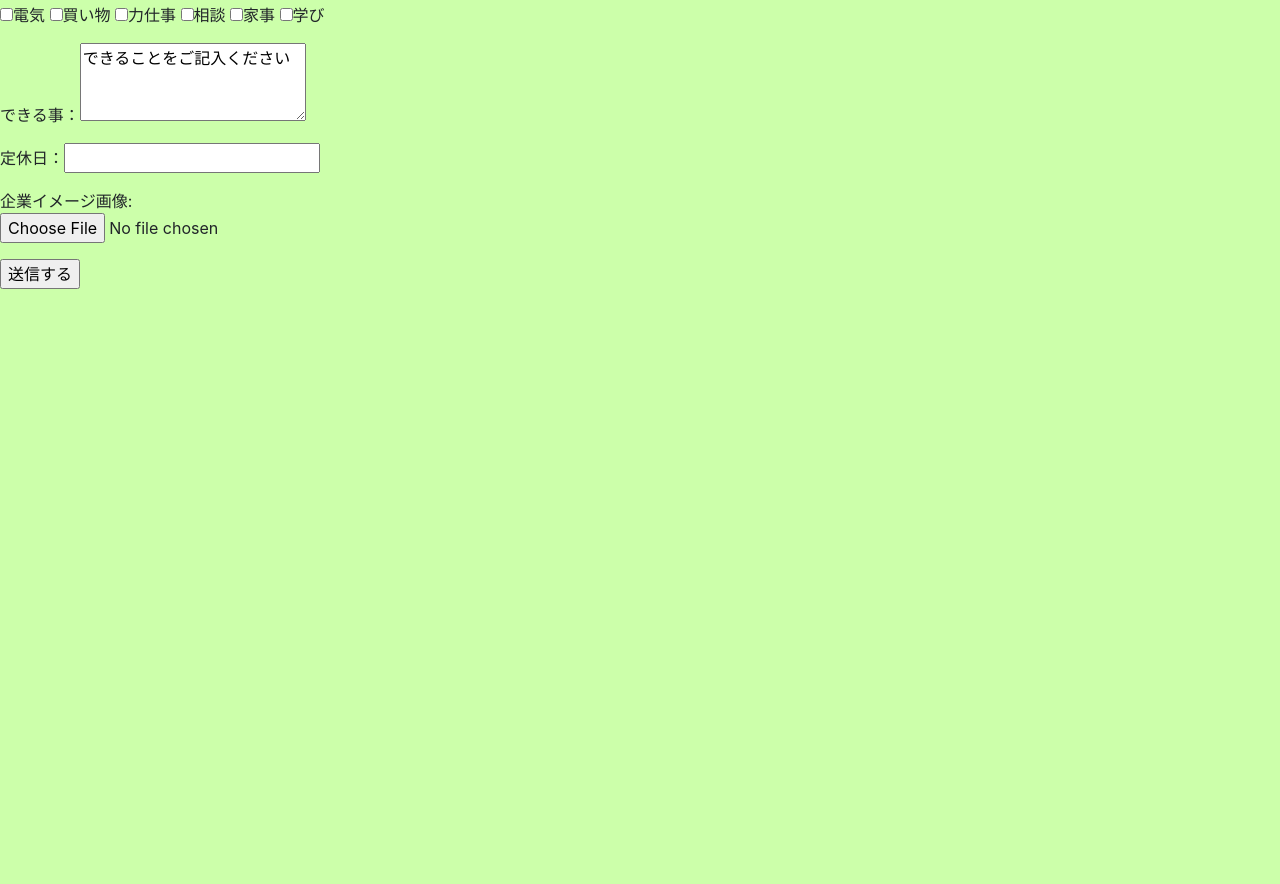
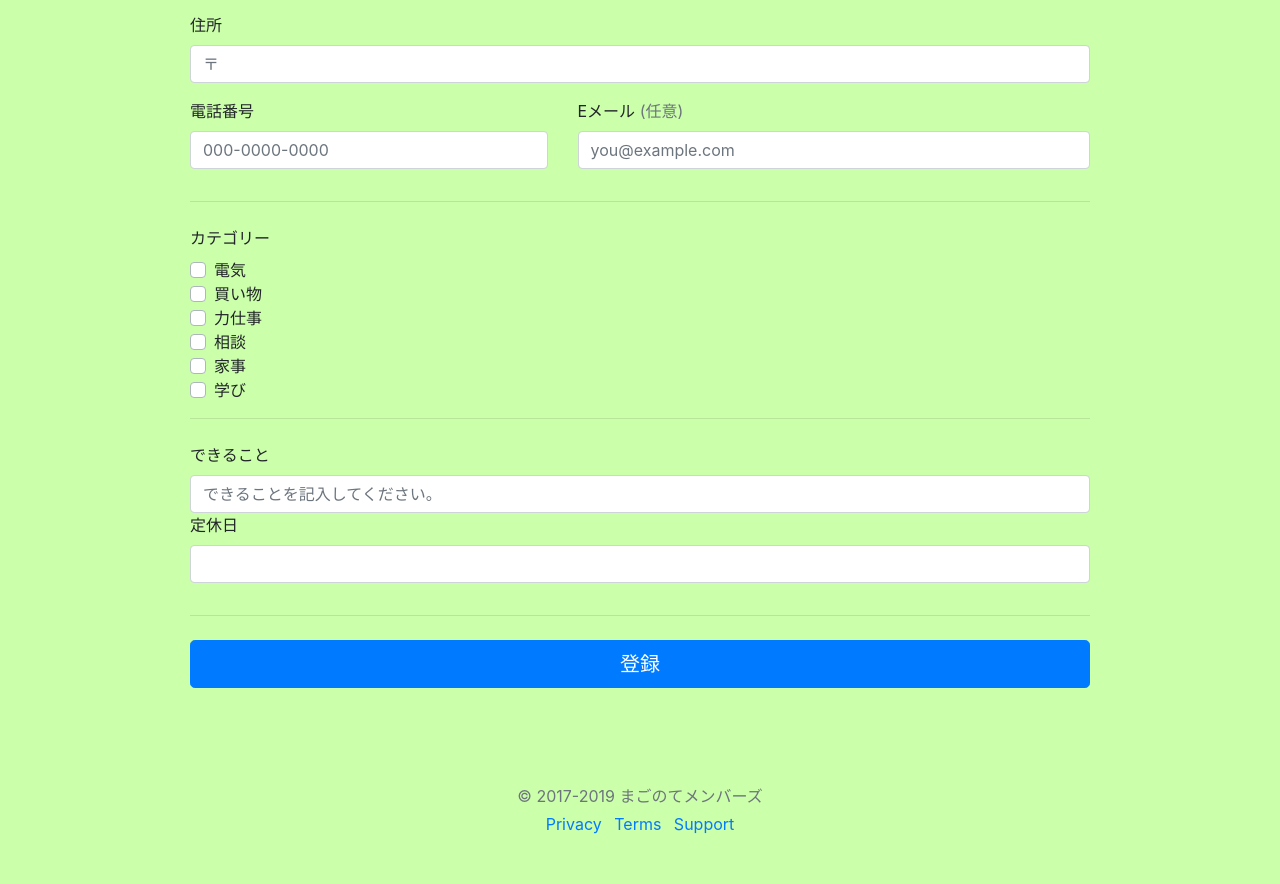
Before and after one commit to nssuperx/magonotemembers, a plain HTML site: page register.html in a window 1280 px wide. Shown: the part 261-1145 px from the top of the page. Before the commit the page ends 800 px from the top, so only its background shows below. Drawn offline with nearby package versions, Linux system fonts and the light colour scheme.

Commit message:
登録フォームとかbootstrapにした

```diff
--- a/register.html
+++ b/register.html
@@ -11,34 +11,125 @@
     <link rel="stylesheet" href="title.css">
     <link rel="shortcut icon" href="images/favicon.png">
     <title>まごのてメンバーズ</title>
+    <style>
+        .bd-placeholder-img {
+            font-size: 1.125rem;
+            text-anchor: middle;
+            -webkit-user-select: none;
+            -moz-user-select: none;
+            -ms-user-select: none;
+            user-select: none;
+        }
+
+        .container {
+            max-width: 960px;
+        }
+
+        .lh-condensed {
+            line-height: 1.25;
+        }
+
+        @media (min-width: 768px) {
+            .bd-placeholder-img-lg {
+                font-size: 3.5rem;
+            }
+        }
+    </style>
 </head>
 
 <body>
-    <h1>企業登録フォーム</h1>
-    <form method="post" action="registered.html">
-        <p>企業名：<input type="text" name="name"></p>
-        <p>住所：<input type="text" name="email"></p>
-        <p>TEL：<input type="text" name="tel"></p>
-        <p>Eメール：<input type="text" name="email"></p>
-        <p>
-            カテゴリ<br>
-            <input type="checkbox" name="cat" value="1">電気
-            <input type="checkbox" name="cat" value="2">買い物
-            <input type="checkbox" name="cat" value="3">力仕事
-            <input type="checkbox" name="cat" value="4">相談
-            <input type="checkbox" name="cat" value="5">家事
-            <input type="checkbox" name="cat" value="6">学び
-        </p>
-        <p>できる事：<textarea type="text" name="can" size="100" rows="3">できることをご記入ください</textarea></p>
-        <p>定休日：<input type="text" name="holiday"></p>
-        <p>企業イメージ画像:<br><input type="file" name="upfile" size="20"></p>
-        <p><input type="submit" value="送信する"></p>
-    </form>
-    <!-- Optional JavaScript -->
-    <!-- jQuery first, then Popper.js, then Bootstrap JS -->
+    <div class="container">
+        <div class="py-5 text-center">
+            <h2>企業登録フォーム</h2>
+            <p class="lead">以下の項目を記入してください</p>
+        </div>
+        <div class="col-md-12 order-md-1">
+            <form class="needs-validation" action="registered.html">
+                <div class="mb-3">
+                    <label for="username">企業名</label>
+                    <div class="input-group">
+                        <input type="text" class="form-control" id="username" placeholder="企業名" required>
+                        <div class="invalid-feedback" style="width: 100%;">
+                            企業名は必須です。
+                        </div>
+                    </div>
+                </div>
+
+                <div class="mb-3">
+                    <label for="address">住所</label>
+                    <input type="text" class="form-control" id="address" placeholder="〒" required>
+                    <div class="invalid-feedback">
+                        住所を入力してください。
+                    </div>
+                </div>
+                <div class="row">
+                    <div class="col-md-5 mb-3">
+                        <label for="country">電話番号</label>
+                        <input type="text" class="form-control" id="address" placeholder="000-0000-0000" required>
+                    </div>
+                    <div class="col-md-7 mb-3">
+                        <label for="email">Eメール <span class="text-muted">(任意)</span></label>
+                        <input type="email" class="form-control" id="email" placeholder="you@example.com">
+                    </div>
+                </div>
+                <hr class="mb-4">
+                <label for="cat">カテゴリー</label>
+                <div class="custom-control custom-checkbox">
+                    <input type="checkbox" class="custom-control-input" id="elec">
+                    <label class="custom-control-label" for="elec">電気</label>
+                </div>
+                <div class="custom-control custom-checkbox">
+                    <input type="checkbox" class="custom-control-input" id="shop">
+                    <label class="custom-control-label" for="shop">買い物</label>
+                </div>
+                <div class="custom-control custom-checkbox">
+                    <input type="checkbox" class="custom-control-input" id="power">
+                    <label class="custom-control-label" for="power">力仕事</label>
+                </div>
+                <div class="custom-control custom-checkbox">
+                    <input type="checkbox" class="custom-control-input" id="consul">
+                    <label class="custom-control-label" for="consul">相談</label>
+                </div>
+                <div class="custom-control custom-checkbox">
+                    <input type="checkbox" class="custom-control-input" id="home">
+                    <label class="custom-control-label" for="home">家事</label>
+                </div>
+                <div class="custom-control custom-checkbox">
+                    <input type="checkbox" class="custom-control-input" id="study">
+                    <label class="custom-control-label" for="study">学び</label>
+                </div>
+                <hr class="mb-4">
+
+                <label for="can">できること</label>
+                <input type="text" class="form-control" id="can" placeholder="できることを記入してください。" required>
+
+                <div class="row">
+                    <div class="col-md-12 mb-3">
+                        <label for="cc-name">定休日</label>
+                        <input type="text" class="form-control" id="holiday" placeholder="">
+                    </div>
+                </div>
+                <hr class="mb-4">
+                <button class="btn btn-primary btn-lg btn-block" type="submit">登録</button>
+            </form>
+        </div>
+    </div>
+
+    <footer class="my-5 pt-5 text-muted text-center text-small">
+        <p class="mb-1">&copy; 2017-2019 まごのてメンバーズ</p>
+        <ul class="list-inline">
+            <li class="list-inline-item"><a href="#">Privacy</a></li>
+            <li class="list-inline-item"><a href="#">Terms</a></li>
+            <li class="list-inline-item"><a href="#">Support</a></li>
+        </ul>
+    </footer>
+    </div>
     <script src="https://code.jquery.com/jquery-3.3.1.slim.min.js" integrity="sha384-q8i/X+965DzO0rT7abK41JStQIAqVgRVzpbzo5smXKp4YfRvH+8abtTE1Pi6jizo" crossorigin="anonymous"></script>
-    <script src="https://cdnjs.cloudflare.com/ajax/libs/popper.js/1.14.7/umd/popper.min.js" integrity="sha384-UO2eT0CpHqdSJQ6hJty5KVphtPhzWj9WO1clHTMGa3JDZwrnQq4sF86dIHNDz0W1" crossorigin="anonymous"></script>
-    <script src="https://stackpath.bootstrapcdn.com/bootstrap/4.3.1/js/bootstrap.min.js" integrity="sha384-JjSmVgyd0p3pXB1rRibZUAYoIIy6OrQ6VrjIEaFf/nJGzIxFDsf4x0xIM+B07jRM" crossorigin="anonymous"></script>
+    <script>
+        window.jQuery || document.write('<script src="/docs/4.3/assets/js/vendor/jquery-slim.min.js"><\/script>')
+    </script>
+    <script src="/docs/4.3/dist/js/bootstrap.bundle.min.js" integrity="sha384-xrRywqdh3PHs8keKZN+8zzc5TX0GRTLCcmivcbNJWm2rs5C8PRhcEn3czEjhAO9o" crossorigin="anonymous"></script>
+    <script src="form-validation.js"></script>
 </body>
 
 </html>
```
